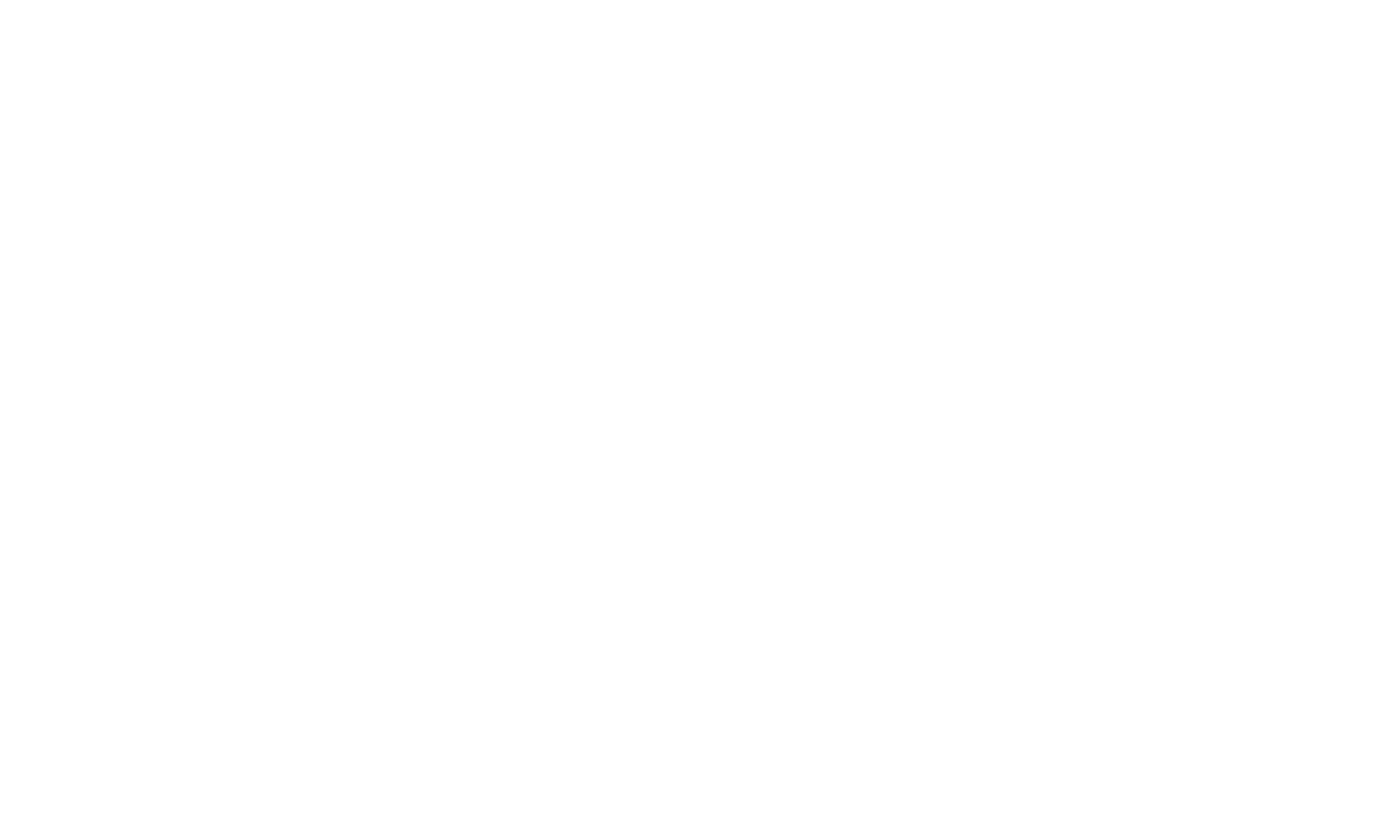
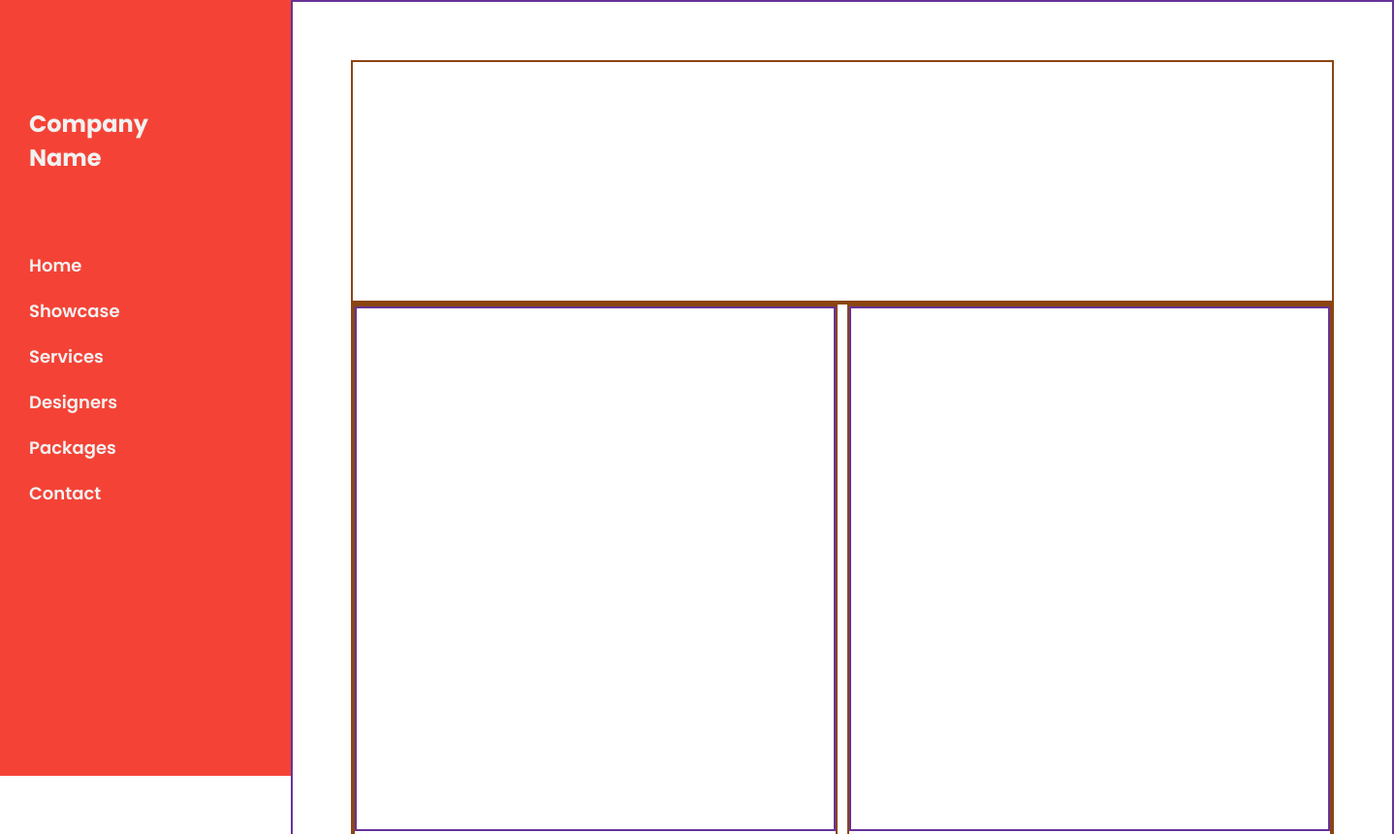
Before and after one commit to ElvieNtumba/Interior-Design-WEB-PAGE, a plain HTML site: page index.html in a window 1280 px wide. Shown: the top 860 px of the page at 97% size, 1438 px wide, since content can reach past the window. Before the commit the page ends 800 px from the top, so only its background shows below. Drawn offline with Linux system fonts and the light colour scheme.

Commit message:
adding divs

```diff
--- a/index.html
+++ b/index.html
@@ -3,9 +3,62 @@
 <head>
     <meta charset="UTF-8">
     <meta name="viewport" content="width=device-width, initial-scale=1.0">
+    <link rel="stylesheet" href="style.css">
+    <link rel="preconnect" href="https://fonts.googleapis.com">
+<link rel="preconnect" href="https://fonts.gstatic.com" crossorigin>
+<link href="https://fonts.googleapis.com/css2?family=Oswald:wght@200..700&family=Poppins:ital,wght@0,100;0,200;0,300;0,400;0,500;0,600;0,700;0,800;0,900;1,100;1,200;1,300;1,400;1,500;1,600;1,700;1,800;1,900&display=swap" rel="stylesheet">
     <title>Document</title>
 </head>
 <body>
-
+    <div class="body">
+    <div class="navbar">
+        <div class="logo">
+            <h4>Company <br> Name</h4>
+        </div>
+        <div class="nav">
+            <nav>
+                <ul>
+                    <li>
+                        <a id="line1" href="#home">Home</a>
+                    </li>
+                    <li>
+                        <a href="#showcase">Showcase</a>
+                    </li>
+                    <li>
+                        <a id="line" href="#services">Services</a>
+                    </li>
+                    <li>
+                        <a href="#designers">Designers</a>
+                    </li>
+                    <li>
+                        <a href="#packages">Packages</a>
+                    </li>
+                    <li>
+                        <a id="line" href="#contact">Contact</a>
+                    </li>
+                </ul>
+            </nav>
+        </div>
+    </div>
+    <div class="banner-content">
+        <div class="heading"></div>
+    <div class="banner">
+        <div class="img1">
+            <div class="one"></div>
+            <div class="two"></div>
+            <div class="three"></div>
+        </div>
+        <div class="img2">
+            <div class="one"></div>
+            <div class="two"></div>
+            <div class="three"></div>
+        </div>
+    </div>
+</div>
+</div>
+    <div class="service">
+        <div class="serviceh1"></div>
+        <div class="servicepara"></div>
+    </div>
 </body>
 </html>
--- a/style.css
+++ b/style.css
@@ -3,3 +3,146 @@
     padding: 0;
     box-sizing: border-box;
 }
+
+body{
+    font-family: "Poppins", sans-serif;
+}
+
+.body{
+    display: flex;
+    position: relative;
+}
+
+.navbar{
+    background-color: #f44336;
+    width: 300px;
+    height: 100vh;
+}
+
+.logo{
+    /* border: 2px solid saddlebrown; */
+    height: 250px;
+    width: 268px;
+    color: #f1f1f1;
+    font-size: 24px;
+    font-weight: 200;
+    letter-spacing: 0vw;
+    padding: 110px 30px 0 30px;
+}
+
+.nav li{
+    /* border: 2px solid saddlebrown; */
+    padding: 10px 5px;
+    margin:0 20px;
+    list-style: none;
+}
+
+.nav li a{
+    /* border: 2px solid saddlebrown; */
+    text-decoration: none;
+    color: #f1f1f1;
+    font-size: 18px;
+    font-weight: 600;
+}
+
+.nav li a:hover{
+    color: #000 !important;
+}
+
+.nav li:hover{
+    /* border: 2px solid saddlebrown; */
+    padding: 9px 0px;
+    background-color: #f1f1f1;
+    color: #000 !important;
+    margin:0 23px;
+}
+
+a{
+    /* border: 2px solid white; */
+    padding: 9px 180px 9px 5px;
+    margin: 0;
+}
+
+#line{
+    padding: 9px 200px 9px 5px;
+}
+
+#line1{
+    padding: 9px 220px 9px 5px;
+}
+
+.navbar{
+    position: absolute;
+    /* safari */
+    position: -webkit-sticky;
+    position: sticky;
+    top: 0;
+    z-index: 1;
+}
+
+.heading{
+    border: 2px solid saddlebrown;
+    width: 100%;
+    height: 250px;
+}
+
+.banner-content{
+    border: 2px solid rebeccapurple;
+    width: 100%;
+    height: 300vh;
+    padding: 60px;
+}
+
+.banner{
+    border: 2px solid saddlebrown;
+    /* padding: 10px; */
+    display: flex;
+    width: 100%;
+    min-width: 100%;
+    height: 170vh;
+    /* margin: 0 30px; */
+}
+
+.img1{
+    border: 2px solid saddlebrown;
+    height: 100%;
+    width: 500px;
+    margin-right: 5px;
+    /* width: 590px; */
+}
+
+.img2{
+    border: 2px solid saddlebrown;
+    height: 100%;
+    margin-left: 5px;
+    width: 500px;
+}
+
+.one{
+    border: 2px solid rebeccapurple;
+    height: 40%;
+    margin-bottom: 10px;
+    /* margin: 6px; */
+}
+
+.two, .three{
+    border: 2px solid rebeccapurple;
+    height: 30%;
+    margin-bottom: 10px;
+    width: 100%;
+}
+
+.service{
+    border: 2px solid rebeccapurple;
+    min-width: 100%;
+}
+
+.serviceh1{
+    border: 2px solid red;
+    width: 100%;
+}
+
+.servicepara{
+    border: 2px solid blue;
+    width: 100%;
+}
```
